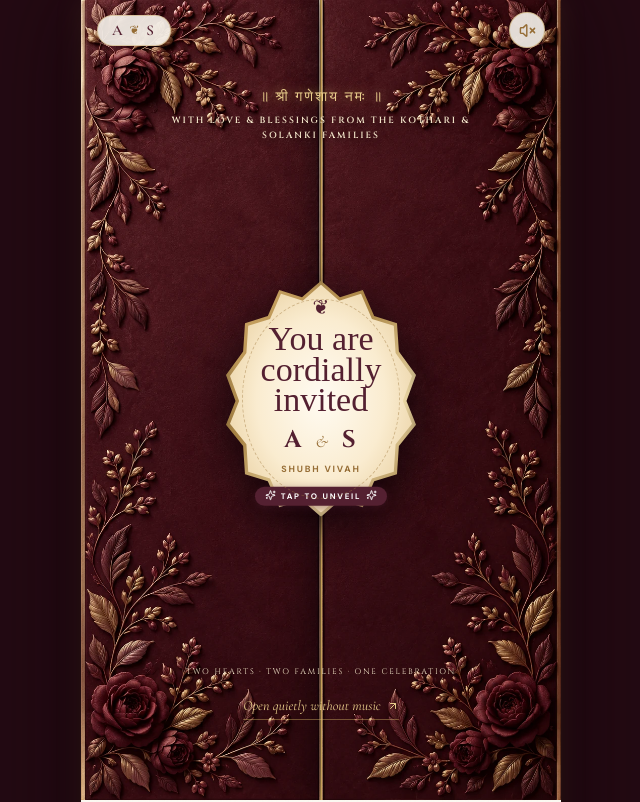
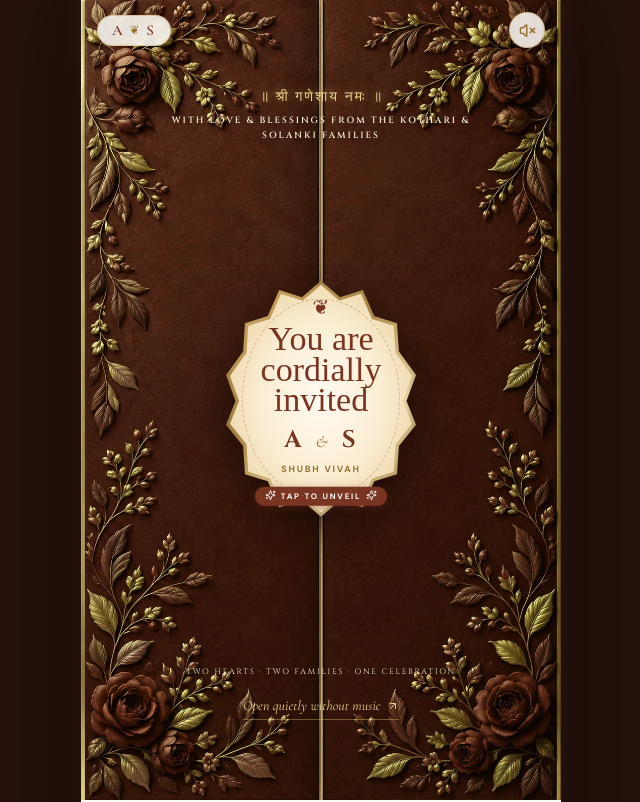
Before and after one commit to rohitlohar1/anuj-shriya-groom, a React (Vite) app: page / in a window 1280 px wide. Shown: the top 802 px of the page, without its empty margins (319-959 px from the left). Built offline with nearby package versions, Linux system fonts and the light colour scheme; a web font is replaced by a local one.

Commit message:
feat: switch color theme to Warm Terracotta, Camel & Vintage Gold palette

```diff
--- a/index.html
+++ b/index.html
@@ -3,7 +3,7 @@
   <head>
     <meta charset="UTF-8" />
     <meta name="viewport" content="width=device-width, initial-scale=1.0, maximum-scale=5.0, viewport-fit=cover" />
-    <meta name="theme-color" content="#2d0b16" />
+    <meta name="theme-color" content="#26110a" />
     <meta name="apple-mobile-web-app-capable" content="yes" />
     <meta name="apple-mobile-web-app-status-bar-style" content="black-translucent" />
     <meta name="description" content="With love & blessings from the Kothari and Solanki families. Join us in celebrating the grand wedding of Anuj & Shriya on 23rd & 24th January 2027 at Purohit Holiday Resort, Lonavala." />
--- a/src/main.jsx
+++ b/src/main.jsx
@@ -405,11 +405,11 @@ function ScratchDate({ onCalendar }) {
     ctx.clip(new Path2D(heartPath));
 
     const g = ctx.createLinearGradient(0, 0, 600, 560);
-    g.addColorStop(0, '#c7a363');
+    g.addColorStop(0, '#cca058');
     g.addColorStop(0.2, '#fcedc7');
-    g.addColorStop(0.4, '#b38d4a');
+    g.addColorStop(0.4, '#b8834d');
     g.addColorStop(0.65, '#f5e4bb');
-    g.addColorStop(0.85, '#9e7337');
+    g.addColorStop(0.85, '#966f33');
     g.addColorStop(1, '#dfbf7b');
     ctx.fillStyle = g;
     ctx.fillRect(0, 0, 600, 560);
@@ -419,7 +419,7 @@ function ScratchDate({ onCalendar }) {
     for (let i = 0; i < 28000; i++) {
       const x = rnd() * 600;
       const y = rnd() * 560;
-      ctx.fillStyle = rnd() > 0.4 ? 'rgba(255, 250, 235, 0.55)' : 'rgba(84, 40, 20, 0.28)';
+      ctx.fillStyle = rnd() > 0.4 ? 'rgba(255, 250, 235, 0.55)' : 'rgba(122, 53, 34, 0.28)';
       ctx.fillRect(x, y, rnd() * 2 + 1, rnd() * 2 + 1);
     }
     ctx.restore();
@@ -542,7 +542,7 @@ function ScratchDate({ onCalendar }) {
                   '--x': `${(i * 37) % 100}%`,
                   '--r': `${i * 47}deg`,
                   '--delay': `${(i % 10) * 0.06}s`,
-                  '--color': ['#c5a059', '#71253a', '#f5e4c3', '#e89da9', '#dfb86c'][i % 5]
+                  '--color': ['#cca058', '#b84a32', '#fcedcf', '#d18653', '#e4b673'][i % 5]
                 }}
               />
             ))}
@@ -722,7 +722,7 @@ export default function App() {
       duration: 2.2 + Math.random() * 1.6,
       size: 10 + Math.random() * 14,
       rotation: Math.random() * 360,
-      color: ['#c41e3a', '#e63946', '#f39c12', '#d4af37', '#f8a5c2'][Math.floor(Math.random() * 5)]
+      color: ['#b84a32', '#d47b4a', '#e59a58', '#cca058', '#f3d19c'][Math.floor(Math.random() * 5)]
     }));
 
     setFallingPetals(prev => [...prev, ...newPetals]);
@@ -881,8 +881,8 @@ export default function App() {
           <section className="garden-hero" id="welcome">
             <img
               className="garden-art"
-              src="/art/garden-invitation.webp"
-              alt="An ivory fountain palace garden with burgundy roses and gold-trimmed silk drapes"
+              src="/art/terracotta-palace-invitation.webp"
+              alt="An ivory fountain palace garden with warm terracotta roses and gold-trimmed silk drapes"
               fetchPriority="high"
               width="1024"
               height="1792"
@@ -1133,7 +1133,7 @@ export default function App() {
 
                 {heartBurst && (
                   <div className="heart-burst-anim" aria-hidden="true">
-                    <Heart size={54} fill="#c41e3a" color="#c41e3a" />
+                    <Heart size={54} fill="#b84a32" color="#b84a32" />
                   </div>
                 )}
               </div>
@@ -1399,7 +1399,7 @@ export default function App() {
               </button>
 
               <div className="blessing-tally">
-                <Heart size={16} fill="#c41e3a" color="#c41e3a" />
+                <Heart size={16} fill="#b84a32" color="#b84a32" />
                 <b>{blessingsCount.toLocaleString()}</b>
                 <span>Blessings showered by loved ones</span>
               </div>
--- a/src/styles.css
+++ b/src/styles.css
@@ -1,22 +1,32 @@
 /* ==========================================================================
-   PUJA & HARSHIL — WEDDING INVITATION (MOBILE-FIRST LUXURY)
+   ANUJ & SHRIYA — WARM TERRACOTTA, CAMEL & VINTAGE GOLD LUXURY THEME
    ========================================================================== */
 
 :root {
-  --wine: #542031;
-  --wine-deep: #38121f;
-  --wine-dark: #240a13;
-  --wine-light: #732e44;
-  --gold: #c5a059;
-  --gold-light: #f3e6ca;
-  --gold-dark: #966d35;
-  --gold-shimmer: #e8cd8c;
-  --paper: #fcf9f2;
-  --paper-card: #f8f2e7;
-  --paper-warm: #f3ead7;
-  --ink: #553428;
-  --ink-light: #7c5c4e;
-  --muted: #9e8272;
+  /* Warm Terracotta, Camel & Vintage Gold Theme */
+  --terracotta: #7a3522;
+  --terracotta-deep: #4d2115;
+  --terracotta-dark: #26110a;
+  --terracotta-light: #9c4c34;
+  --camel: #b8834d;
+  --camel-deep: #966536;
+  --camel-light: #dfb281;
+  --gold: #cca058;
+  --gold-light: #f7ecce;
+  --gold-dark: #966f33;
+  --gold-shimmer: #ecd18b;
+  --paper: #fdfaf4;
+  --paper-card: #f9f4ea;
+  --paper-warm: #f4ecdc;
+  --ink: #482d22;
+  --ink-light: #704d3d;
+  --muted: #967462;
+
+  /* Semantic mappings to active palette */
+  --wine: var(--terracotta);
+  --wine-deep: var(--terracotta-deep);
+  --wine-dark: var(--terracotta-dark);
+  --wine-light: var(--terracotta-light);
 
   --serif: 'Cormorant Garamond', Georgia, serif;
   --display: 'Cinzel', serif;
@@ -125,7 +135,7 @@ img {
   inset: 0;
   z-index: -1;
   background:
-    radial-gradient(ellipse at center, rgba(84, 32, 49, 0.92) 0%, rgba(36, 10, 19, 0.98) 100%),
+    radial-gradient(ellipse at center, rgba(122, 53, 34, 0.92) 0%, rgba(36, 10, 19, 0.98) 100%),
     url('/art/embossed-wine-doors.webp') center/cover no-repeat;
   pointer-events: none;
 }
@@ -233,7 +243,7 @@ img {
   border: 1px solid rgba(197, 160, 89, 0.45);
   border-radius: 30px;
   padding: 7px 14px;
-  box-shadow: 0 3px 12px rgba(84, 32, 49, 0.12);
+  box-shadow: 0 3px 12px rgba(122, 53, 34, 0.12);
   display: flex;
   align-items: center;
   justify-content: center;
@@ -274,7 +284,7 @@ img {
   font-family: var(--sans);
   font-size: 11px;
   font-weight: 600;
-  box-shadow: 0 3px 12px rgba(84, 32, 49, 0.12);
+  box-shadow: 0 3px 12px rgba(122, 53, 34, 0.12);
   animation: pulseGentle 3.5s ease-in-out infinite;
 }
 
@@ -295,7 +305,7 @@ img {
   border: 1px solid rgba(197, 160, 89, 0.55);
   color: var(--gold-dark);
   border-radius: 50%;
-  box-shadow: 0 3px 12px rgba(84, 32, 49, 0.12);
+  box-shadow: 0 3px 12px rgba(122, 53, 34, 0.12);
   transition: all 0.2s ease;
 }
 
@@ -370,12 +380,12 @@ img {
   top: 0;
   bottom: 0;
   width: 50%;
-  background-image: url('/art/embossed-wine-doors.webp');
+  background-image: url('/art/embossed-terracotta-doors.webp');
   background-size: 200% 100%;
   backface-visibility: hidden;
   transform-style: preserve-3d;
   transition: transform 1.45s cubic-bezier(0.4, 0, 0.15, 1);
-  box-shadow: 0 0 35px rgba(10, 2, 6, 0.85);
+  box-shadow: 0 0 35px rgba(20, 8, 4, 0.85);
 }
 
 .floral-door.left {
@@ -458,7 +468,7 @@ img {
   align-items: center;
   justify-content: center;
   gap: 4px;
-  filter: drop-shadow(0 12px 24px rgba(12, 2, 7, 0.9));
+  filter: drop-shadow(0 12px 24px rgba(22, 9, 5, 0.9));
   color: var(--wine-dark);
   animation: sealBreathing 3.2s ease-in-out infinite;
   transition: transform 0.25s ease;
@@ -561,7 +571,7 @@ img {
   border-radius: 12px;
   margin-top: 8px;
   line-height: 1;
-  box-shadow: 0 2px 8px rgba(84, 32, 49, 0.4);
+  box-shadow: 0 2px 8px rgba(122, 53, 34, 0.4);
 }
 
 .seal-tap svg {
@@ -887,7 +897,7 @@ img {
   font-weight: 600;
   color: var(--wine);
   line-height: 1;
-  box-shadow: 0 2px 10px rgba(84, 32, 49, 0.08);
+  box-shadow: 0 2px 10px rgba(122, 53, 34, 0.08);
 }
 
 .hero-date-badge svg {
@@ -979,7 +989,7 @@ img {
   border-radius: 18px;
   border: 1px solid rgba(197, 160, 89, 0.45);
   box-shadow:
-    0 10px 30px rgba(84, 32, 49, 0.07),
+    0 10px 30px rgba(122, 53, 34, 0.07),
     0 2px 10px rgba(197, 160, 89, 0.12),
     inset 0 0 40px rgba(245, 235, 215, 0.6);
   text-align: center;
@@ -1119,7 +1129,7 @@ img {
   font-size: 11px;
   font-weight: 600;
   letter-spacing: 0.1em;
-  box-shadow: 0 4px 16px rgba(84, 32, 49, 0.35);
+  box-shadow: 0 4px 16px rgba(122, 53, 34, 0.35);
   transition: transform 0.2s ease, box-shadow 0.2s ease;
 }
 
@@ -1132,7 +1142,7 @@ img {
 
 .wedding-wine-btn:active {
   transform: scale(0.97);
-  box-shadow: 0 2px 8px rgba(84, 32, 49, 0.2);
+  box-shadow: 0 2px 8px rgba(122, 53, 34, 0.2);
 }
 
 .wedding-gold-btn {
@@ -1298,7 +1308,7 @@ img {
   justify-content: center;
   gap: 5px;
   margin-top: 4px;
-  background: rgba(84, 32, 49, 0.08);
+  background: rgba(122, 53, 34, 0.08);
   border: 1px solid rgba(197, 160, 89, 0.45);
   border-radius: 12px;
   padding: 3px 8px;
@@ -1426,7 +1436,7 @@ img {
   border: 1px solid rgba(197, 160, 89, 0.45);
   border-radius: 12px;
   padding: 10px 4px;
-  box-shadow: 0 4px 12px rgba(84, 32, 49, 0.06);
+  box-shadow: 0 4px 12px rgba(122, 53, 34, 0.06);
 }
 
 .countdown-card b {
@@ -1494,7 +1504,7 @@ img {
   aspect-ratio: 1;
   border: 2px solid rgba(197, 160, 89, 0.55);
   background: #ecdac0;
-  box-shadow: 0 8px 24px rgba(84, 32, 49, 0.15);
+  box-shadow: 0 8px 24px rgba(122, 53, 34, 0.15);
 }
 
 .carousel-img {
@@ -1582,7 +1592,7 @@ img {
   display: flex;
   align-items: center;
   justify-content: center;
-  box-shadow: 0 4px 14px rgba(84, 32, 49, 0.15);
+  box-shadow: 0 4px 14px rgba(122, 53, 34, 0.15);
   z-index: 5;
 }
 
@@ -1658,13 +1668,13 @@ img {
   border: 1px solid rgba(197, 160, 89, 0.45);
   border-radius: 14px;
   padding: 12px 14px;
-  box-shadow: 0 3px 10px rgba(84, 32, 49, 0.05);
+  box-shadow: 0 3px 10px rgba(122, 53, 34, 0.05);
   transition: border-color 0.2s ease, box-shadow 0.2s ease;
 }
 
 .timeline-card.expanded {
   border-color: var(--gold);
-  box-shadow: 0 6px 18px rgba(84, 32, 49, 0.1);
+  box-shadow: 0 6px 18px rgba(122, 53, 34, 0.1);
 }
 
 .timeline-header-btn {
@@ -1716,7 +1726,7 @@ img {
   font-size: 9.5px;
   font-weight: 700;
   color: var(--wine);
-  background: rgba(84, 32, 49, 0.08);
+  background: rgba(122, 53, 34, 0.08);
   padding: 2px 7px;
   border-radius: 10px;
   line-height: 1;
@@ -1832,7 +1842,7 @@ img {
   border-radius: 14px;
   overflow: hidden;
   border: 1.5px solid rgba(197, 160, 89, 0.55);
-  box-shadow: 0 4px 18px rgba(84, 32, 49, 0.1);
+  box-shadow: 0 4px 18px rgba(122, 53, 34, 0.1);
   background: #f4ecdc;
 }
 
@@ -1868,7 +1878,7 @@ img {
   display: flex;
   align-items: center;
   justify-content: center;
-  box-shadow: 0 4px 16px rgba(84, 32, 49, 0.35);
+  box-shadow: 0 4px 16px rgba(122, 53, 34, 0.35);
   margin-bottom: 4px;
 }
 
@@ -2329,7 +2339,7 @@ img {
   border-radius: 12px;
   box-shadow: 0 10px 35px rgba(0, 0, 0, 0.6);
   padding: 6px;
-  background: rgba(84, 32, 49, 0.3);
+  background: rgba(122, 53, 34, 0.3);
 }
 
 .lightbox figcaption {
@@ -2379,7 +2389,7 @@ img {
   height: 42px;
   border: 1px solid rgba(197, 160, 89, 0.5);
   color: var(--gold-light);
-  background: rgba(84, 32, 49, 0.85);
+  background: rgba(122, 53, 34, 0.85);
   display: flex;
   align-items: center;
   justify-content: center;
@@ -2484,13 +2494,13 @@ img {
   padding: 20px 16px;
   text-align: center;
   position: relative;
-  box-shadow: 0 4px 14px rgba(84, 32, 49, 0.05);
+  box-shadow: 0 4px 14px rgba(122, 53, 34, 0.05);
   transition: transform 0.3s ease, box-shadow 0.3s ease;
 }
 
 .patrika-side-card:hover {
   transform: translateY(-2px);
-  box-shadow: 0 6px 20px rgba(84, 32, 49, 0.08);
+  box-shadow: 0 6px 20px rgba(122, 53, 34, 0.08);
 }
 
 .patrika-side-header {
@@ -2560,7 +2570,7 @@ img {
   font-size: 12px;
   font-weight: 500;
   color: var(--wine-light);
-  background: rgba(84, 32, 49, 0.05);
+  background: rgba(122, 53, 34, 0.05);
   padding: 4px 12px;
   border-radius: 12px;
   margin-top: 8px;
@@ -2622,7 +2632,7 @@ img {
   background: var(--wine);
   color: #fff;
   border-color: var(--wine);
-  box-shadow: 0 3px 10px rgba(84, 32, 49, 0.25);
+  box-shadow: 0 3px 10px rgba(122, 53, 34, 0.25);
 }
 
 .day-separator-ribbon {
@@ -2657,7 +2667,7 @@ img {
   font-size: 10px;
   font-weight: 600;
   color: var(--wine-light);
-  background: rgba(84, 32, 49, 0.08);
+  background: rgba(122, 53, 34, 0.08);
   padding: 2px 7px;
   border-radius: 4px;
 }
```
Also changed, not shown: public/art/embossed-terracotta-doors.webp (added), public/art/terracotta-palace-invitation.webp (added).
